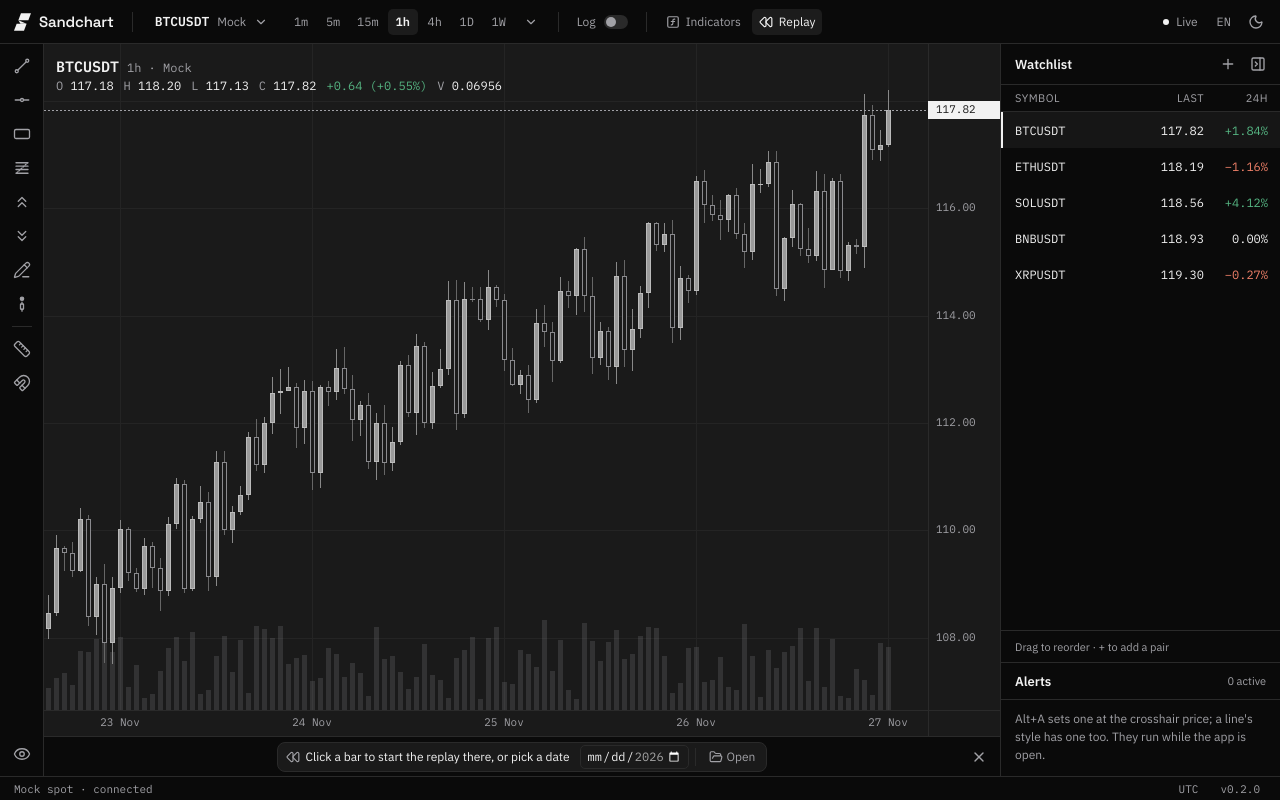
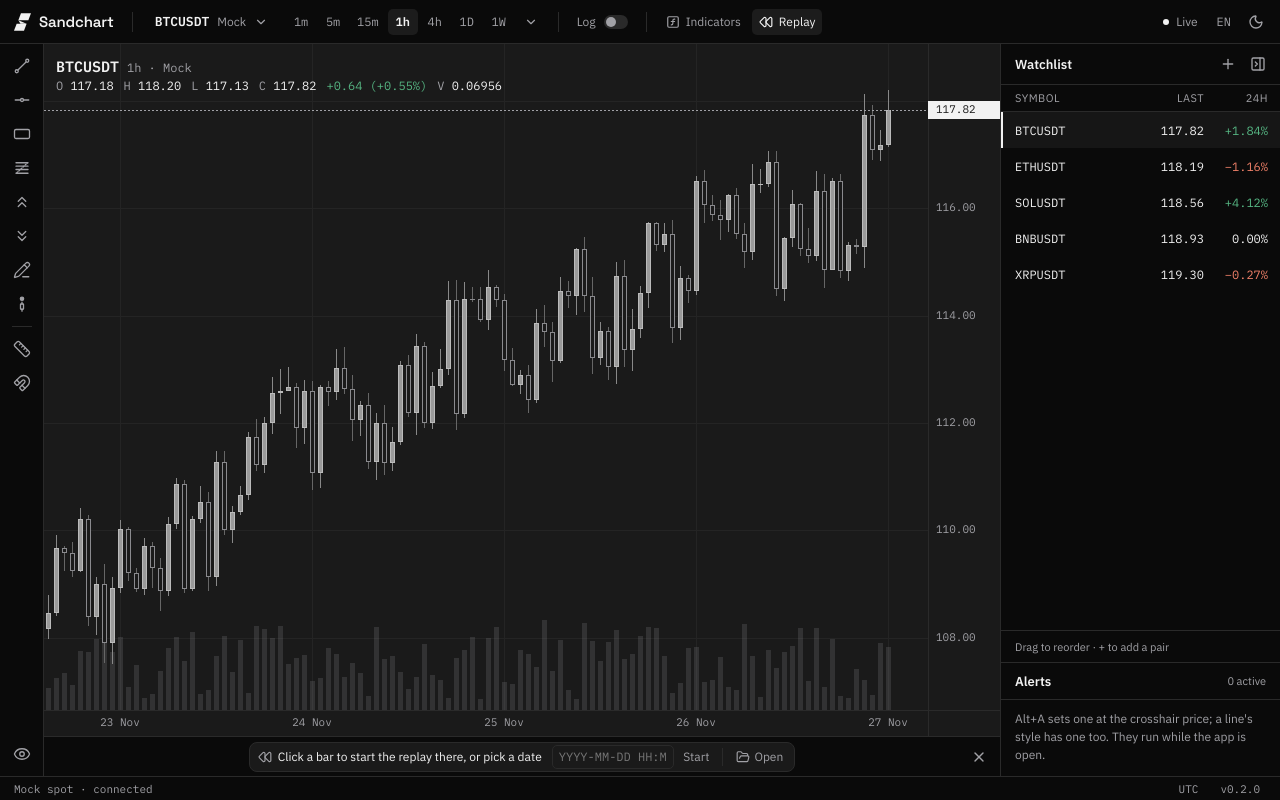
Before and after one commit to kennnyz/sandchart, a React (Vite) app in the folder app/ui/: page / in a window 1280 px wide. Both pictures are taken after a click on the button "Replay". Built offline with nearby package versions, Linux system fonts and the light colour scheme.

Commit message:
Type the replay start as a UTC date and time in the app's language

```diff
--- a/app/ui/src/chart/format.ts
+++ b/app/ui/src/chart/format.ts
@@ -39,6 +39,21 @@ export function formatCrosshairTime(ms: number, tf: TimeframeCode): string {
   if (DAILY_AND_UP.has(tf)) return date;
   const pad = (n: number) => String(n).padStart(2, "0");
   return `${date} ${pad(d.getUTCHours())}:${pad(d.getUTCMinutes())}`;
+}
+
+/**
+ * A UTC time typed as `YYYY-MM-DD`, optionally followed by `HH:MM` (after a space or a T), in
+ * ms; null unless it is a real calendar date and time. The same digits in every language.
+ */
+export function parseUtcDateTime(text: string): number | null {
+  const m = /^(\d{4})-(\d{2})-(\d{2})(?:[ T](\d{2}):(\d{2}))?$/.exec(text.trim());
+  if (!m) return null;
+  const [y, mo, d, h = 0, mi = 0] = m.slice(1).map((v) => (v === undefined ? undefined : Number(v))) as number[];
+  if (h! > 23 || mi! > 59) return null;
+  const ms = Date.UTC(y!, mo! - 1, d!, h, mi);
+  const back = new Date(ms);
+  // Date.UTC rolls 31 November over into December: only a date that comes back the same is real.
+  return back.getUTCFullYear() === y && back.getUTCMonth() === mo! - 1 && back.getUTCDate() === d ? ms : null;
 }
 
 const MINUS = "−";
--- a/app/ui/src/components/ReplayBar.tsx
+++ b/app/ui/src/components/ReplayBar.tsx
@@ -17,7 +17,7 @@ import {
 } from "lucide-react";
 import { useEffect, useRef, useState, type ChangeEvent, type MouseEvent } from "react";
 import { TIMEFRAME_CODES } from "../backend/types";
-import { formatCrosshairTime } from "../chart/format";
+import { formatCrosshairTime, parseUtcDateTime } from "../chart/format";
 import { t } from "../i18n";
 import { baseChoices, MAX_REPLAY_FILE_MIB, replayKeyAction, SPEEDS, type ReplayController } from "../state/replay";
 import { Menu, type MenuItem } from "./Menu";
@@ -31,8 +31,6 @@ export interface ReplayBarProps {
   /** A start date was picked (UTC midnight of the day). */
   onDate: (time: number) => void;
 }
-
-const day = (ms: number) => new Date(ms).toISOString().slice(0, 10);
 
 /** The replay keys as shown in tooltips and menus ("→", "Space", "⇧B"). */
 export const REPLAY_KEYS = { step: "→", play: "Space", buy: "⇧B", sell: "⇧S", close: "⇧C" } as const;
@@ -49,6 +47,8 @@ const keepFocus = (e: MouseEvent<HTMLDivElement>) => {
 
 type MenuId = "select" | "speed" | "interval";
 
+const DAY = 86_400_000;
+
 /**
  * The replay controls, centred under the chart. While a start is picked: the hint, a date,
  * Open and Cancel. While replaying: Select bar, Play, Step, speed, update interval, jump to
@@ -63,6 +63,9 @@ export function ReplayBar({ replay: r, range, onDate }: ReplayBarProps) {
   const [menu, setMenu] = useState<{ id: MenuId; x: number; y: number } | null>(null);
   /** "Pick a date" was chosen: the date field takes focus once picking starts. */
   const [wantDate, setWantDate] = useState(false);
+  /** The typed start time (UTC), and why it cannot start there. */
+  const [dateText, setDateText] = useState("");
+  const [dateError, setDateError] = useState<string | null>(null);
 
   useEffect(() => {
     const onKey = (e: KeyboardEvent) => {
@@ -116,13 +119,7 @@ export function ReplayBar({ replay: r, range, onDate }: ReplayBarProps) {
   useEffect(() => {
     if (!picking || !wantDate) return;
     setWantDate(false);
-    const el = dateRef.current;
-    el?.focus();
-    try {
-      el?.showPicker();
-    } catch {
-      // Not every engine opens the picker from script; the field has focus.
-    }
+    dateRef.current?.focus();
   }, [picking, wantDate]);
 
   const onFile = (e: ChangeEvent<HTMLInputElement>) => {
@@ -191,19 +188,54 @@ export function ReplayBar({ replay: r, range, onDate }: ReplayBarProps) {
           <span className="replay-hint" data-testid="replay-hint">
             {t("replay.hint")}
           </span>
+          <form
+            className="replay-date-form"
+            onSubmit={(e) => {
+              e.preventDefault();
+              const at = parseUtcDateTime(dateText);
+              if (at === null) setDateError(t("replay.date.invalid"));
+              else if (range && (at < range[0] - (range[0] % DAY) || at > range[1])) {
+                setDateError(t("replay.date.range", { from: fillTime(range[0]), to: fillTime(range[1]) }));
+              } else {
+                setDateError(null);
+                onDate(at);
+              }
+            }}
+          >
             <input
               ref={dateRef}
-            type="date"
+              type="text"
+              inputMode="numeric"
+              spellCheck={false}
+              autoComplete="off"
               className="replay-date mono"
               data-testid="replay-date"
               aria-label={t("replay.date")}
-            min={range ? day(range[0]) : undefined}
-            max={range ? day(range[1]) : undefined}
+              aria-invalid={dateError !== null}
+              title={t("replay.date")}
+              placeholder={t("replay.date.placeholder")}
+              value={dateText}
               onChange={(e) => {
-              const v = e.target.valueAsNumber;
-              if (Number.isFinite(v)) onDate(v);
+                setDateText(e.target.value);
+                setDateError(null);
+              }}
+              onKeyDown={(e) => {
+                // Typing keys are not replay keys; Esc still puts the picking away.
+                if (e.key === "Escape") {
+                  e.preventDefault();
+                  r.cancelPick();
+                }
               }}
             />
+            <button type="submit" className="text-button" data-testid="replay-date-go">
+              {t("replay.date.go")}
+            </button>
+          </form>
+          {dateError && (
+            <span className="replay-file-error" data-testid="replay-date-error" title={dateError}>
+              {dateError}
+            </span>
+          )}
           <div className="divider" />
           {openButton}
           {error}
--- a/app/ui/src/i18n/en.json
+++ b/app/ui/src/i18n/en.json
@@ -167,7 +167,11 @@
   "replay.button.title": "Replay history bar by bar",
   "replay.marker": "Replay",
   "replay.hint": "Click a bar to start the replay there, or pick a date",
-  "replay.date": "Start date",
+  "replay.date": "Start time (UTC)",
+  "replay.date.placeholder": "YYYY-MM-DD HH:MM",
+  "replay.date.go": "Start",
+  "replay.date.invalid": "Type a UTC date as YYYY-MM-DD, and a time as HH:MM if you like",
+  "replay.date.range": "Pick a time from {from} to {to}; scroll the chart left for older bars",
   "replay.cancel": "Cancel",
   "replay.controls": "Replay controls",
   "replay.step": "Step",
--- a/app/ui/src/i18n/ru.json
+++ b/app/ui/src/i18n/ru.json
@@ -167,7 +167,11 @@
   "replay.button.title": "Пройти историю бар за баром",
   "replay.marker": "Реплей",
   "replay.hint": "Нажмите на бар, чтобы начать реплей с него, или выберите дату",
-  "replay.date": "Дата начала",
+  "replay.date": "Время начала (UTC)",
+  "replay.date.placeholder": "ГГГГ-ММ-ДД ЧЧ:ММ",
+  "replay.date.go": "Начать",
+  "replay.date.invalid": "Введите дату UTC как ГГГГ-ММ-ДД и, если нужно, время ЧЧ:ММ",
+  "replay.date.range": "Выберите время от {from} до {to}; для более старых баров прокрутите график влево",
   "replay.cancel": "Отмена",
   "replay.controls": "Управление реплеем",
   "replay.step": "Шаг",
--- a/app/ui/src/styles.css
+++ b/app/ui/src/styles.css
@@ -1239,7 +1239,13 @@ button:disabled {
   overflow: hidden;
   text-overflow: ellipsis;
 }
+.replay-date-form {
+  display: flex;
+  align-items: center;
+  gap: 2px;
+}
 .replay-date {
+  width: 17ch;
   height: 24px;
   margin-left: 8px;
   padding: 0 6px;
```
Also changed, not shown: 3 other files (tests, documents, lock files or other folders). Lines whose indentation alone changed are shown as unchanged.
